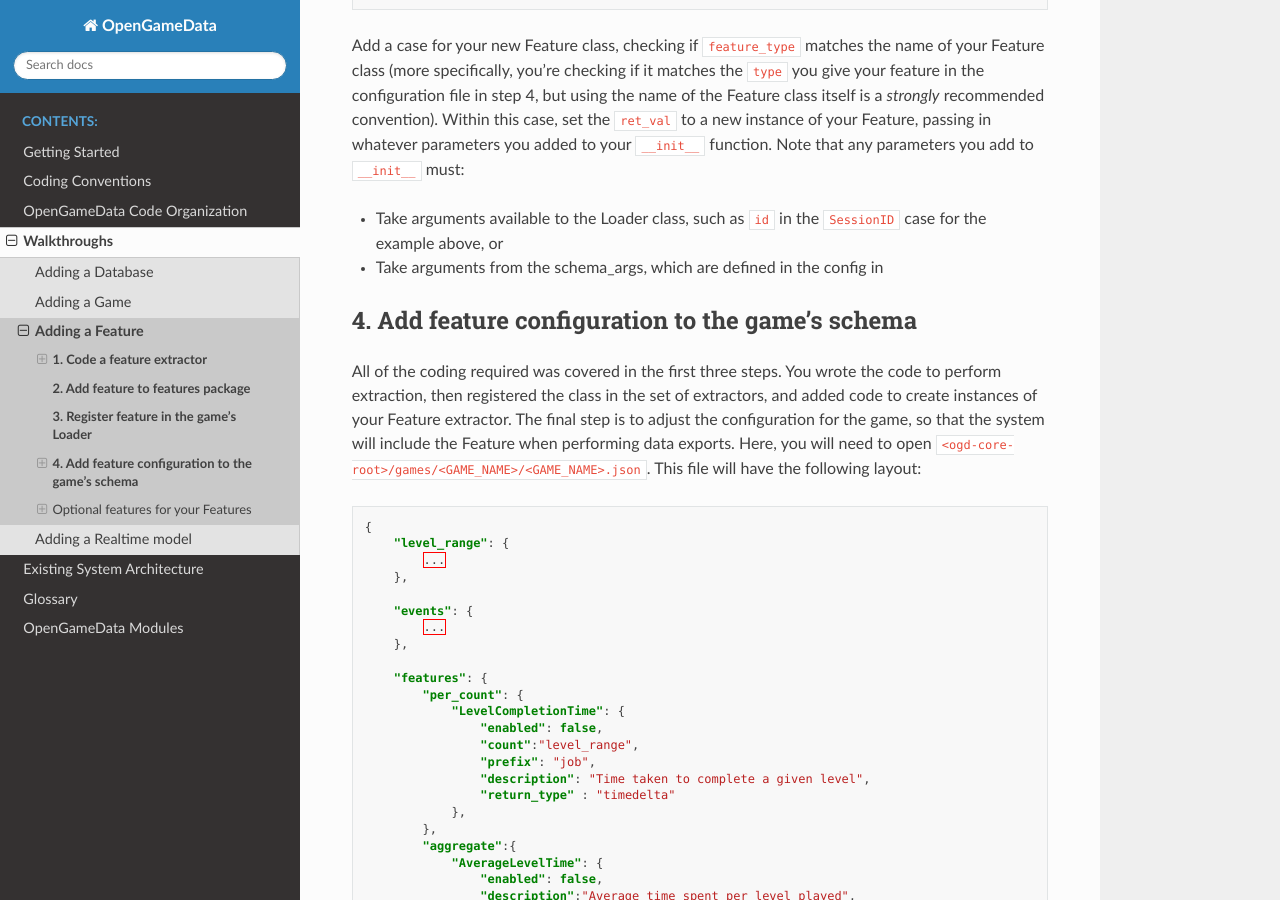
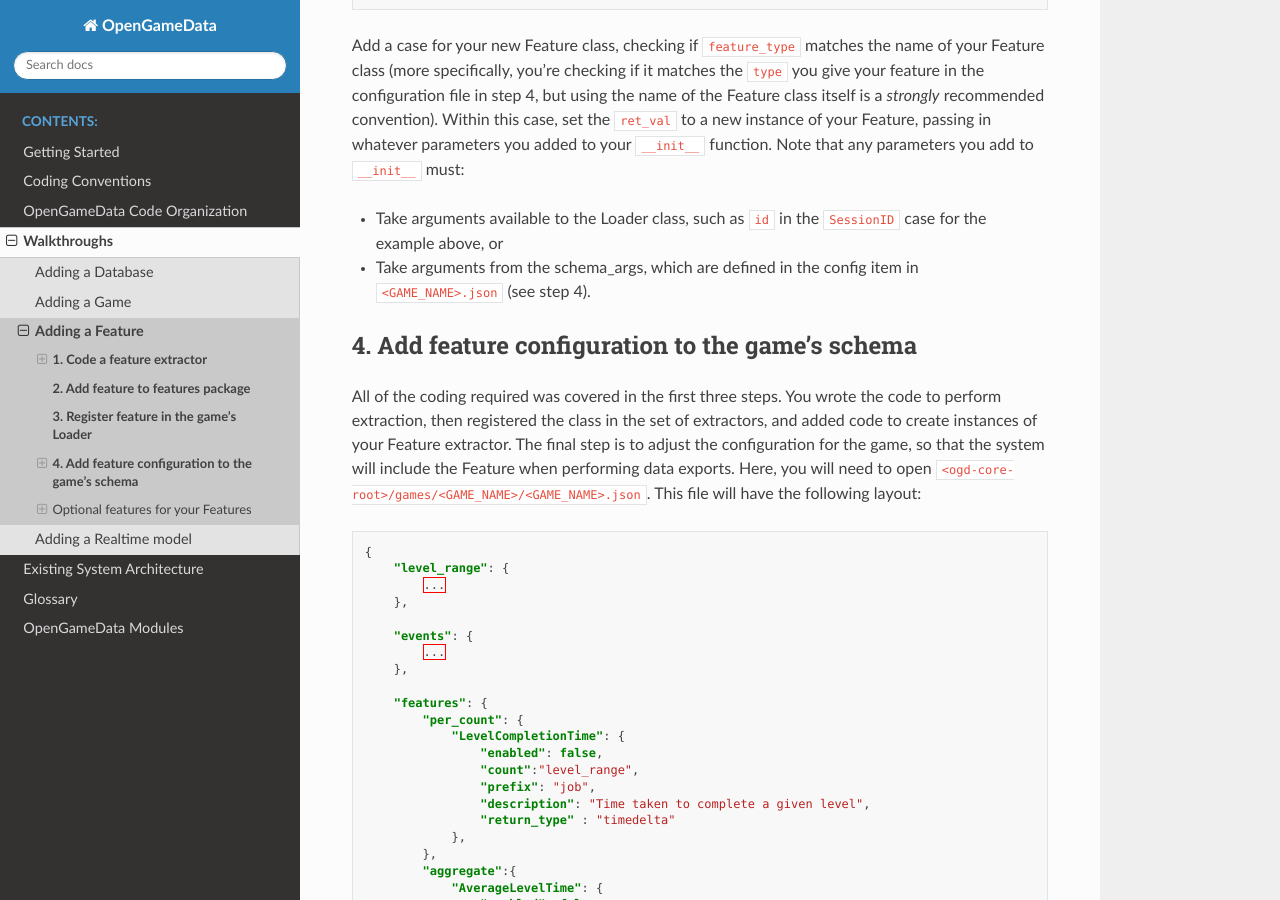
Before and after one commit to opengamedata/opengamedata-doc, a Sphinx documentation site: the page built from source/howto/Adding_a_Feature.md, in a window 1280 px wide and 900 px high, scrolled down 3290 px. Built offline with Sphinx 7.4.7 and the Read the Docs theme 2.0.0, drawn with Linux system fonts in a browser that asks for light colours; pages that are not in the unit, such as notebooks, are missing from menus.

Commit message:
Finish an unfinished sentence.

```diff
--- a/source/howto/Adding_a_Feature.md
+++ b/source/howto/Adding_a_Feature.md
@@ -122,7 +122,7 @@ Within this case, set the `ret_val` to a new instance of your Feature, passing i
 Note that any parameters you add to `__init__` must:
 
 - Take arguments available to the Loader class, such as `id` in the `SessionID` case for the example above, or
-- Take arguments from the schema_args, which are defined in the config in
+- Take arguments from the schema_args, which are defined in the config item in `<GAME_NAME>.json` (see step 4).
 
 ## **4. Add feature configuration to the game's schema**
 
```
